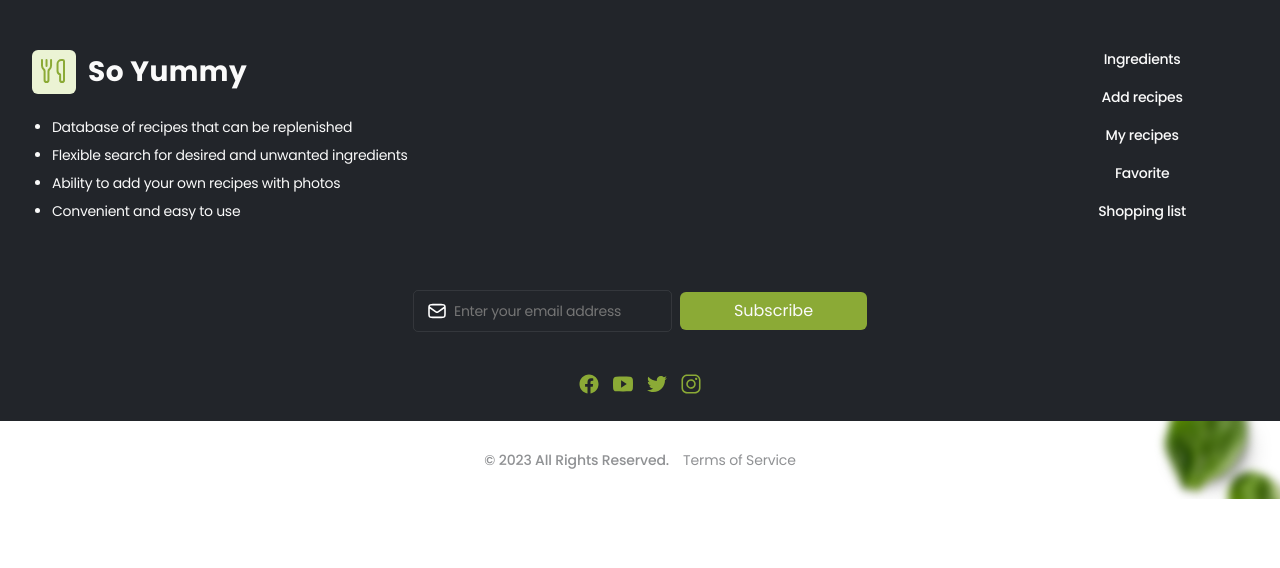
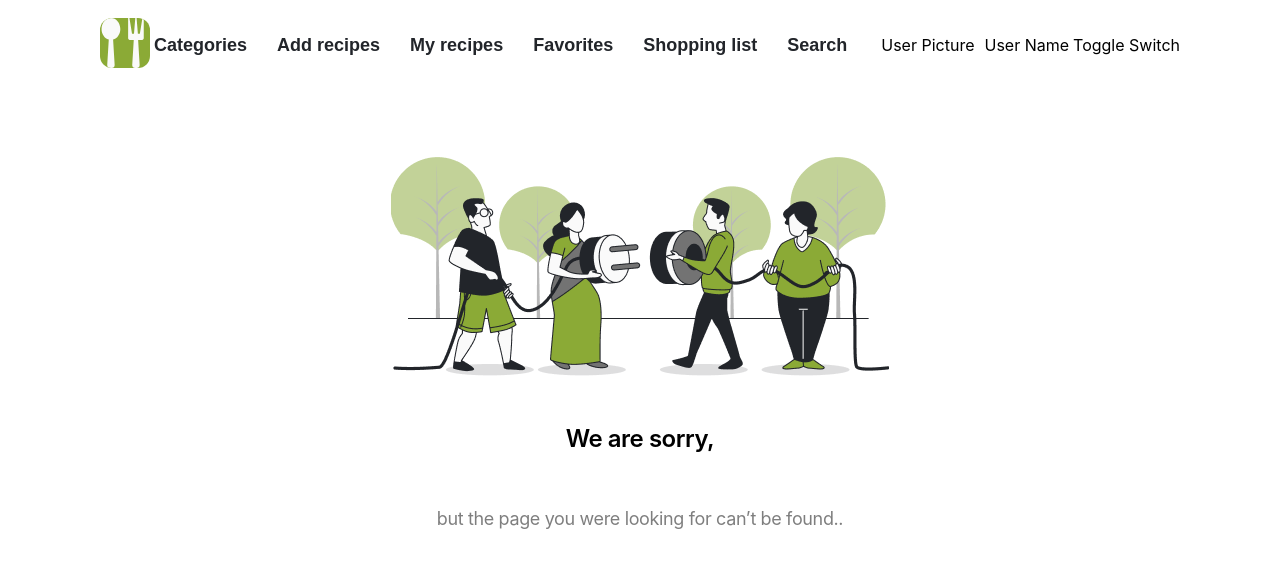
Before and after one commit to piotrlewoniec/soyummy, a React (Create React App) app in the folder frontend/: page /soyummy/footer in a window 1280 px wide. Shown: the top 568 px of the page. Built offline with nearby package versions, Linux system fonts and the light colour scheme.

Commit message:
front footer done

```diff
--- a/frontend/src/components/App.jsx
+++ b/frontend/src/components/App.jsx
@@ -3,7 +3,6 @@ import { Main } from './Main/main';
 import { WelcomePage } from '../pages/WellcomPage/WellcomePage';
 import { RegisterPage } from '../pages/RegisterPage/RegisterPage';
 import { SigninPage } from '../pages/SigninPage/SigninPage';
-import { Footer } from './Footer/Footer';
 import { NotFoundPage } from '../pages/NotFoundPage/NotFoundPage';
 import { ShoppingListPage } from '../pages/ShoppingListPage/ShoppingListPage';
 
@@ -15,7 +14,6 @@ export const App = () => {
         <Route path="/register" element={<RegisterPage />} />
         <Route path="/signin" element={<SigninPage />} />
         <Route path="/main" element={<Main />} />
-        <Route path="/footer" element={<Footer />} />
         <Route path="/shopping-list" element={<ShoppingListPage />} />
         <Route path="*" element={<NotFoundPage />} />
       </Routes>
```
